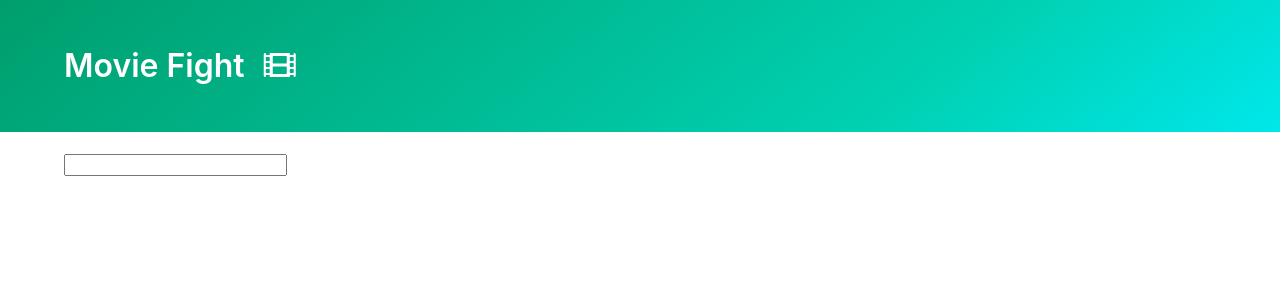
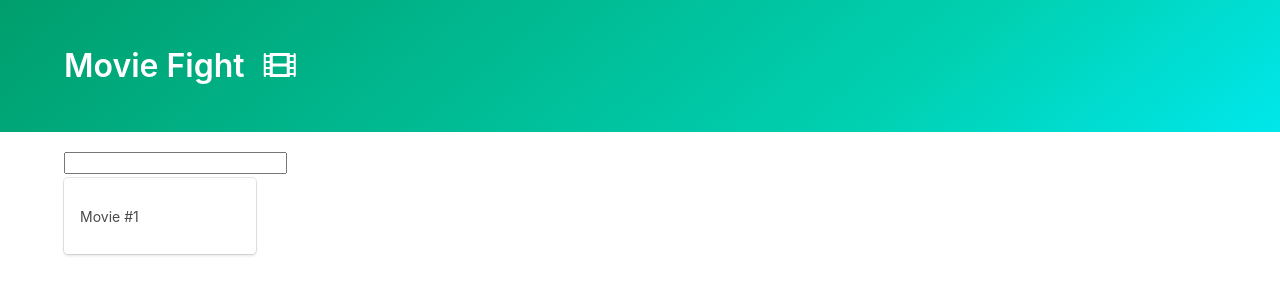
Before and after one commit to elenakout/JavaScript_playGround, a plain HTML site: page 06_Movie-fight/index.html in a window 1280 px wide. Drawn offline with nearby package versions, Linux system fonts and the light colour scheme.

Commit message:
[movie-fights] bulma classes

```diff
--- a/06_Movie-fight/index.html
+++ b/06_Movie-fight/index.html
@@ -26,7 +26,14 @@
       </div>
     </section>
     <div class="container">
-      <input type="text" />
+      <div class="dropdown is-active">
+        <input type="text" />
+        <div class="dropdown-menu">
+          <div class="dropdown-content">
+            <a href="" class="dropdown-item">Movie #1</a>
+          </div>
+        </div>
+      </div>
       <div id="target"></div>
     </div>
     <script src="utils.js"></script>
```
